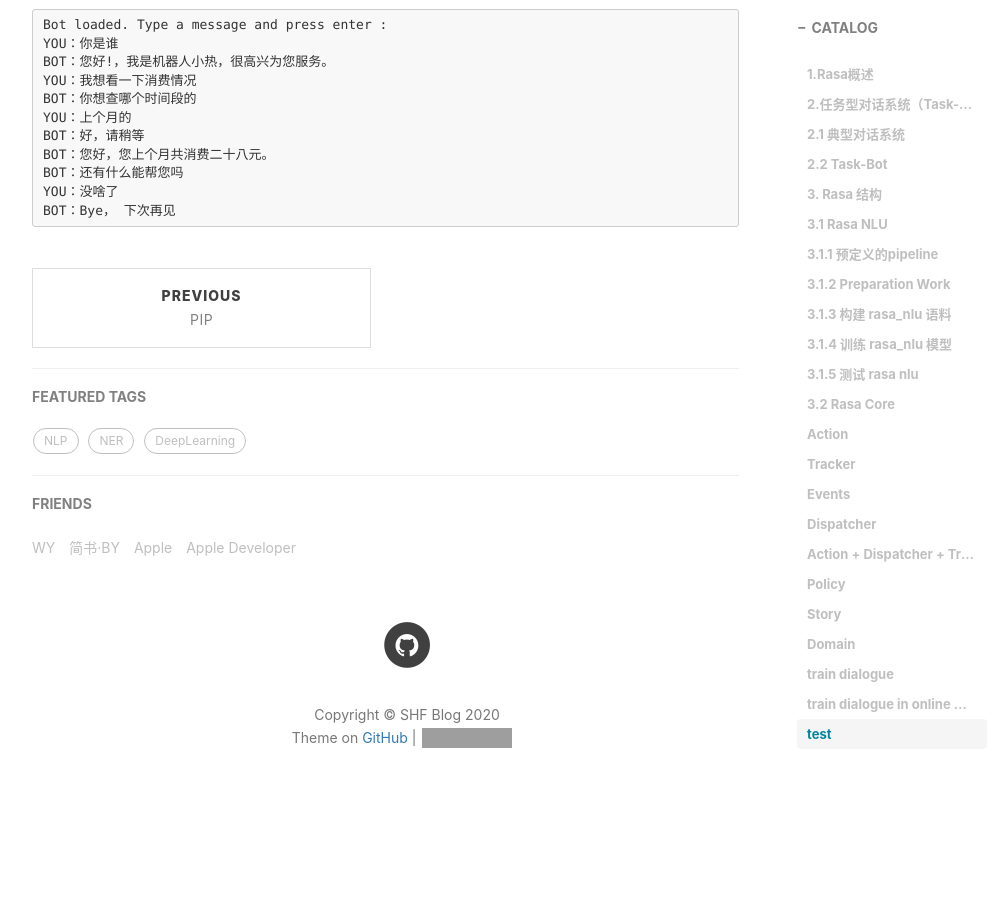
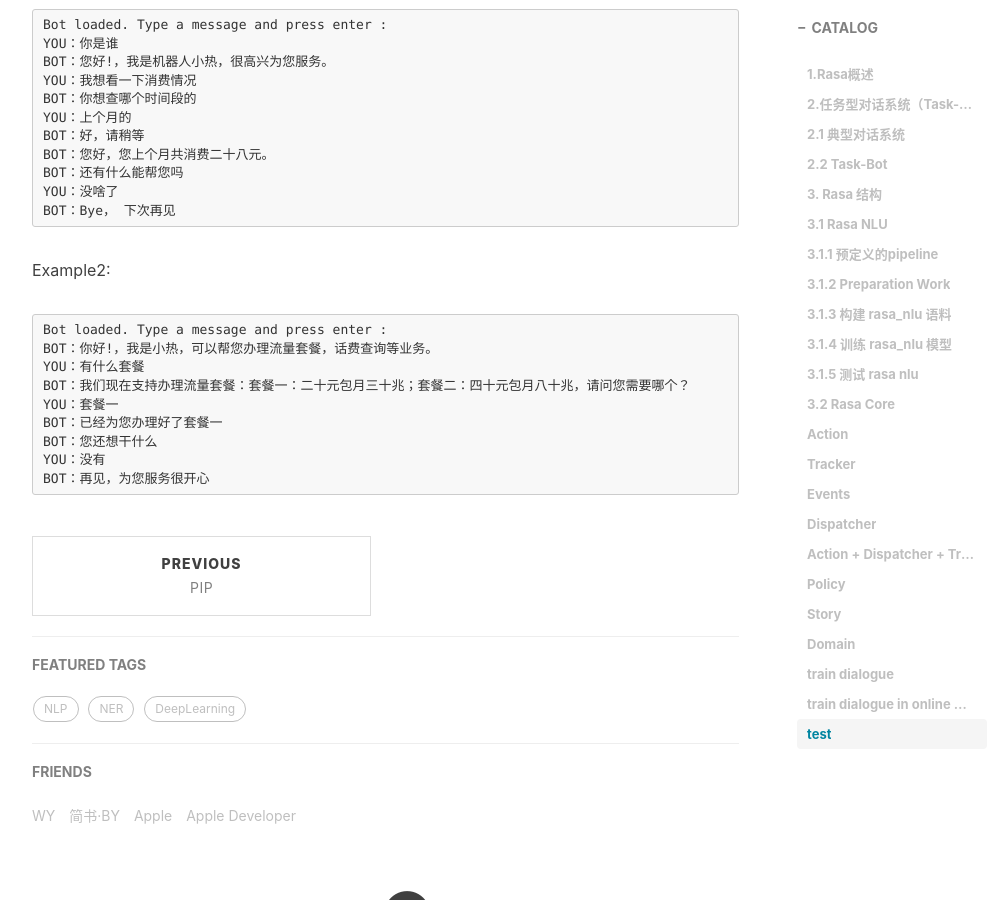
Before and after one commit to shfshf/shfshf.github.io, a Jekyll site: the page built from _posts/2020-5-19-rasa_chatbot.md, in a window 1280 px wide and 900 px high, scrolled down 13999 px. Shown: the whole window, without its empty margins (233-1237 px from the left). Built offline with Jekyll 4.4.1, drawn with Linux system fonts in a browser that asks for light colours; nearby versions of some CDN libraries; comment, search, counter and statistics services are not loaded; before the commit the page ends 14841 px from its top, so only the background shows below that; grey boxes are pictures that could not be loaded.

Commit message:
rasa_chatbot update

````diff
--- a/_posts/2020-5-19-rasa_chatbot.md
+++ b/_posts/2020-5-19-rasa_chatbot.md
@@ -381,3 +381,15 @@ BOT：还有什么能帮您吗
 YOU：没啥了
 BOT：Bye， 下次再见
 ```
+Example2:
+```
+Bot loaded. Type a message and press enter :
+BOT：你好!，我是小热，可以帮您办理流量套餐，话费查询等业务。
+YOU：有什么套餐
+BOT：我们现在支持办理流量套餐：套餐一：二十元包月三十兆；套餐二：四十元包月八十兆，请问您需要哪个？
+YOU：套餐一
+BOT：已经为您办理好了套餐一
+BOT：您还想干什么
+YOU：没有
+BOT：再见，为您服务很开心
+```
````
